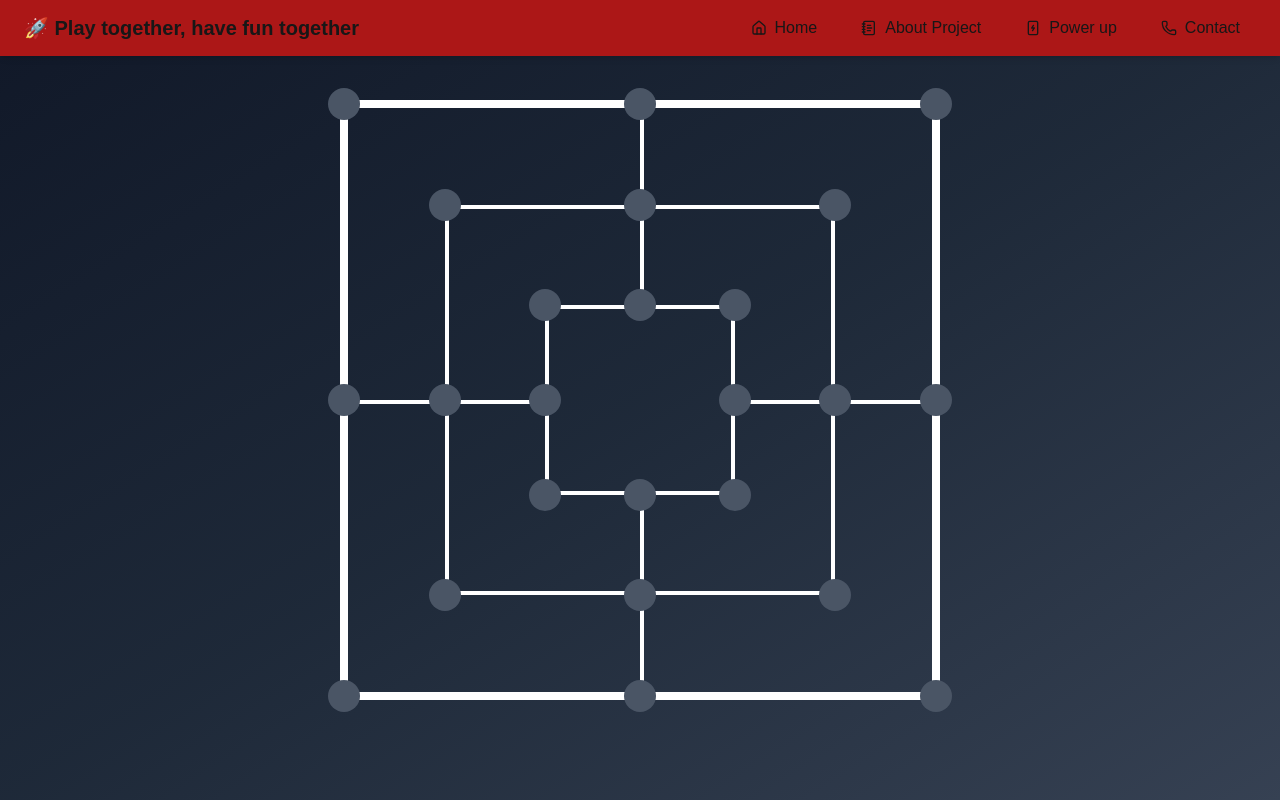
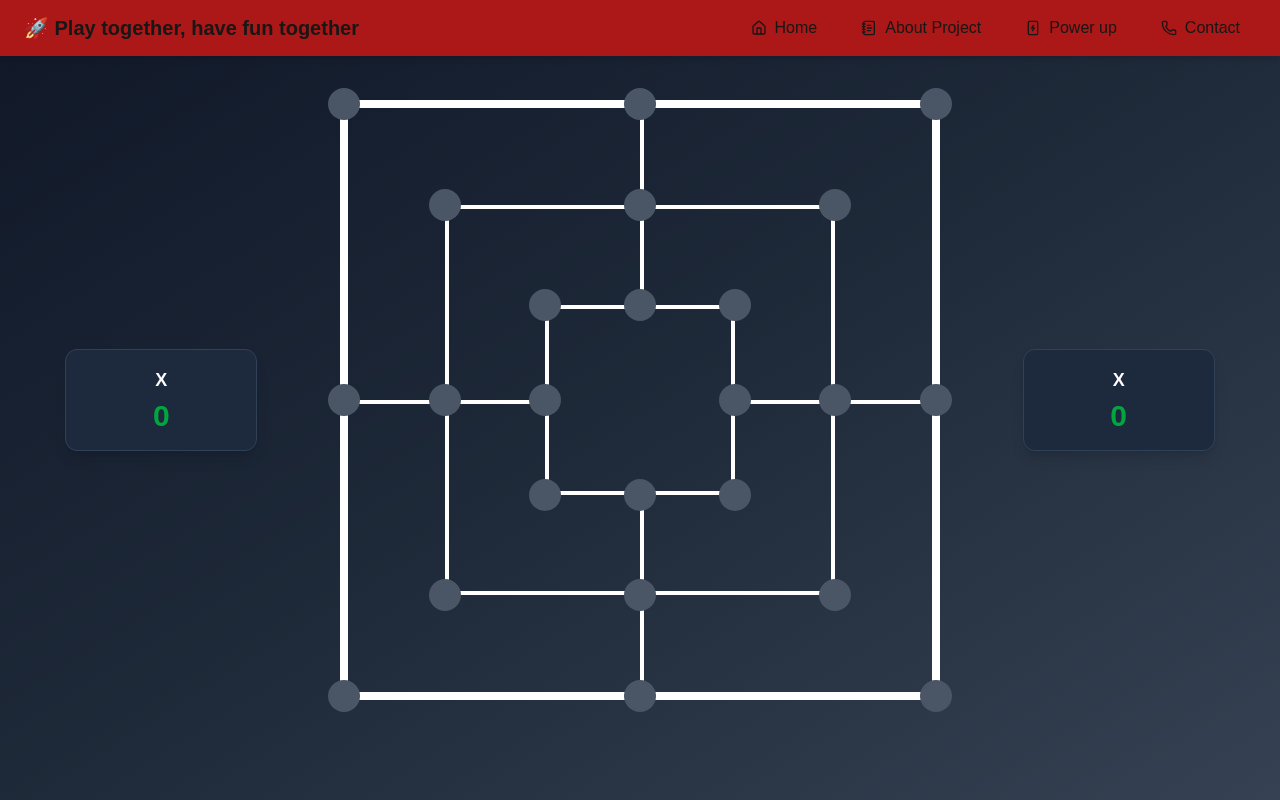
Before and after one commit to Lucasrfon/gametogether, a Next.js app: page /games/mill in a window 1280 px wide. Built offline with nearby package versions, Linux system fonts and the light colour scheme.

Commit message:
feat: add mill score

```diff
--- a/src/app/games/mill/page.tsx
+++ b/src/app/games/mill/page.tsx
@@ -1,4 +1,5 @@
 'use client';
+import Score from '@/components/ui/Score';
 import { useState } from 'react';
 
 export default function MillBoard() {
@@ -49,7 +50,8 @@ export default function MillBoard() {
   ];
 
   return (
-    <div className="min-h-screen flex flex-col items-center justify-center bg-gradient-to-br from-gray-900 via-gray-800 to-gray-700 text-white p-6">
+    <div className="min-h-screen flex items-center justify-around bg-gradient-to-br from-gray-900 via-gray-800 to-gray-700 text-white p-6">
+      <Score player={player} points={0} />
       <div className="relative w-[600px] h-[600px] border-4 border-white">
         {/* Quadrados concêntricos */}
         <div className="absolute border-4 border-white inset-0"></div>
@@ -119,6 +121,7 @@ export default function MillBoard() {
           </div>
         ))}
       </div>
+      <Score player={player} points={0} />
     </div>
   );
 }
```
